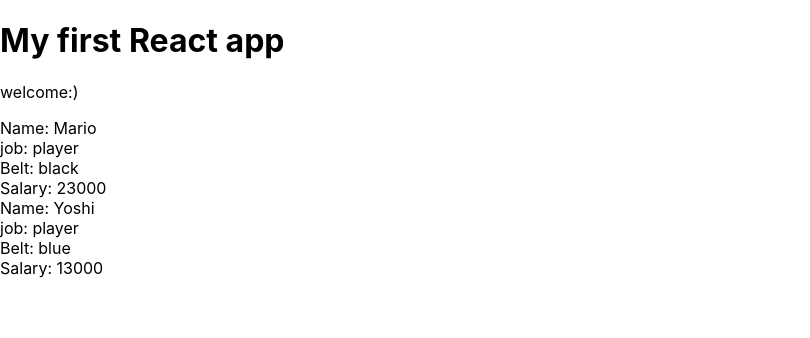
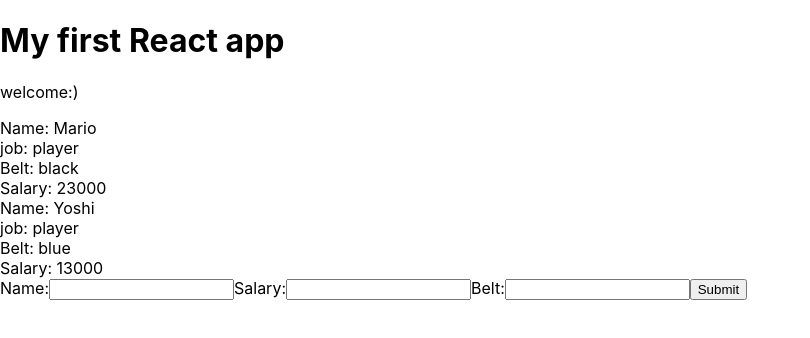
Before and after one commit to Torrie-Leung/react-rookie, a React (Create React App) app in the folder monkey-app/: page / in a window 1280 px wide. Shown: the top 338 px of the page, without its empty margins (0-810 px from the left). Built offline with nearby package versions, Linux system fonts and the light colour scheme.

Commit message:
Forms Revisited

```diff
--- /dev/null
+++ b/monkey-app/src/AddMonkey.js
@@ -0,0 +1,35 @@
+import React, { Component } from 'react'
+
+class AddMonkey extends Component {
+  state = {
+    name: null,
+    salary: null,
+    belt: null
+  }
+  handleChange = (e) =>{
+    this.setState({
+      [e.target.id]: e.target.value
+    })
+  }
+  handleSubmit = (e) =>{
+    e.preventDefault();
+    console.log(this.state);
+  }
+  render(){
+    return(
+      <div>
+        <form onSubmit={this.handleSubmit}>
+          <label htmlFor="name">Name:</label>
+          <input type="text" id="name" onChange={this.handleChange}/>
+          <label htmlFor="salary">Salary:</label>
+          <input type="text" id="salary" onChange={this.handleChange}/>
+          <label htmlFor="belt">Belt:</label>
+          <input type="text" id="belt" onChange={this.handleChange}/>
+          <button>Submit</button>
+        </form>
+      </div>
+    )
+  }
+}
+
+export default AddMonkey
--- a/monkey-app/src/App.js
+++ b/monkey-app/src/App.js
@@ -1,5 +1,6 @@
 import React, { Component } from 'react';
 import Monkey from './Monkey';
+import AddMonkey from './AddMonkey';
 
 
 
@@ -17,6 +18,7 @@
       <h1>My first React app</h1>
       <p>welcome:)</p>
       <Monkey monkeys={this.state.monkeys}/>
+      <AddMonkey />
     </div>
   );
   }
```
